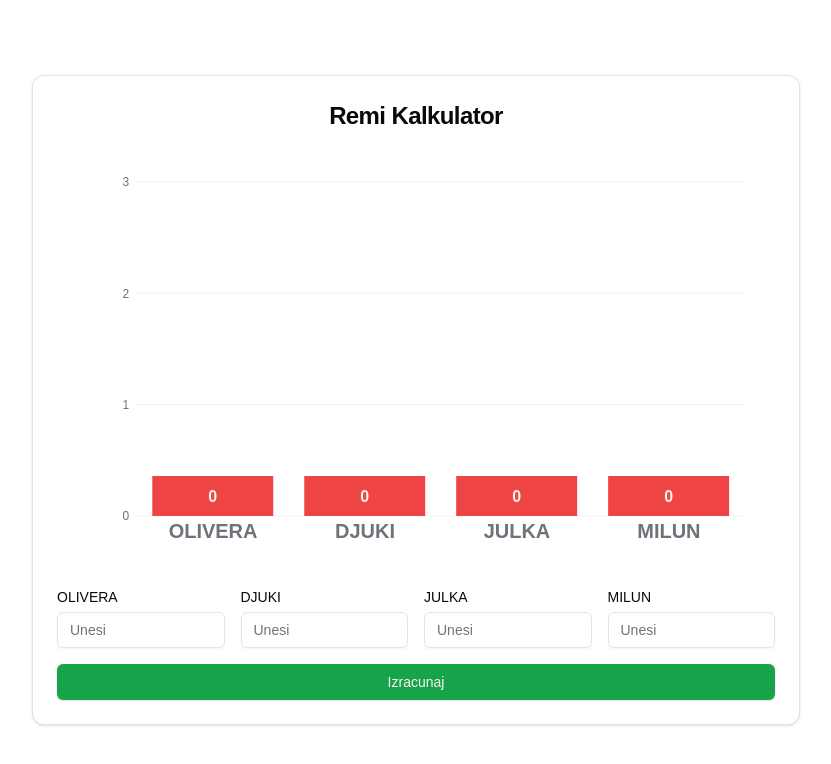
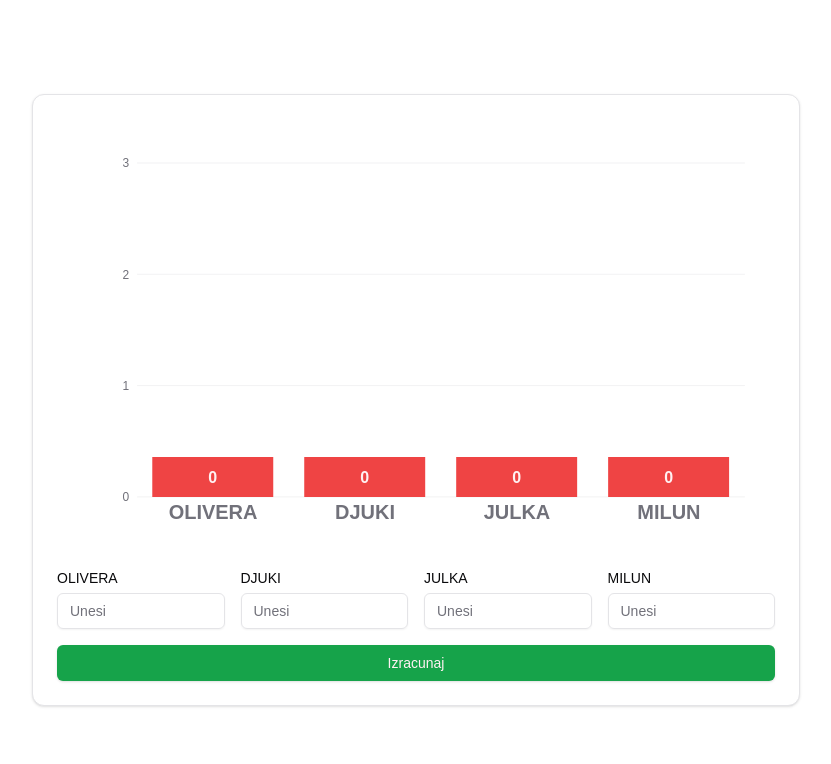
Before and after one commit to Markobanduka/remi-kalkulator, a Next.js app: page / in a window 1280 px wide. Shown: the top 764 px of the page, without its empty margins (224-1055 px from the left). Built offline with nearby package versions, Linux system fonts and the light colour scheme.

Commit message:
reduced height

```diff
--- a/src/app/layout.tsx
+++ b/src/app/layout.tsx
@@ -14,7 +14,7 @@ const geistMono = localFont({
 });
 
 export const metadata: Metadata = {
-  title: "Create Next App",
+  title: "Remi Kalkulator",
   description: "Generated by create next app",
 };
 
--- a/src/app/page.tsx
+++ b/src/app/page.tsx
@@ -16,7 +16,7 @@ import {
   CardContent,
   CardDescription,
   CardHeader,
-  CardTitle,
+  // CardTitle,
 } from "@/components/ui/card";
 import {
   ChartConfig,
@@ -63,9 +63,9 @@ const Page = () => {
     <div className="flex justify-center items-center h-screen">
       <Card className="w-full max-w-3xl">
         <CardHeader>
-          <CardTitle className="flex justify-center text-2xl">
+          {/* <CardTitle className="flex justify-center text-2xl">
             Remi Kalkulator
-          </CardTitle>
+          </CardTitle> */}
           <CardDescription></CardDescription>
         </CardHeader>
         <CardContent>
```
